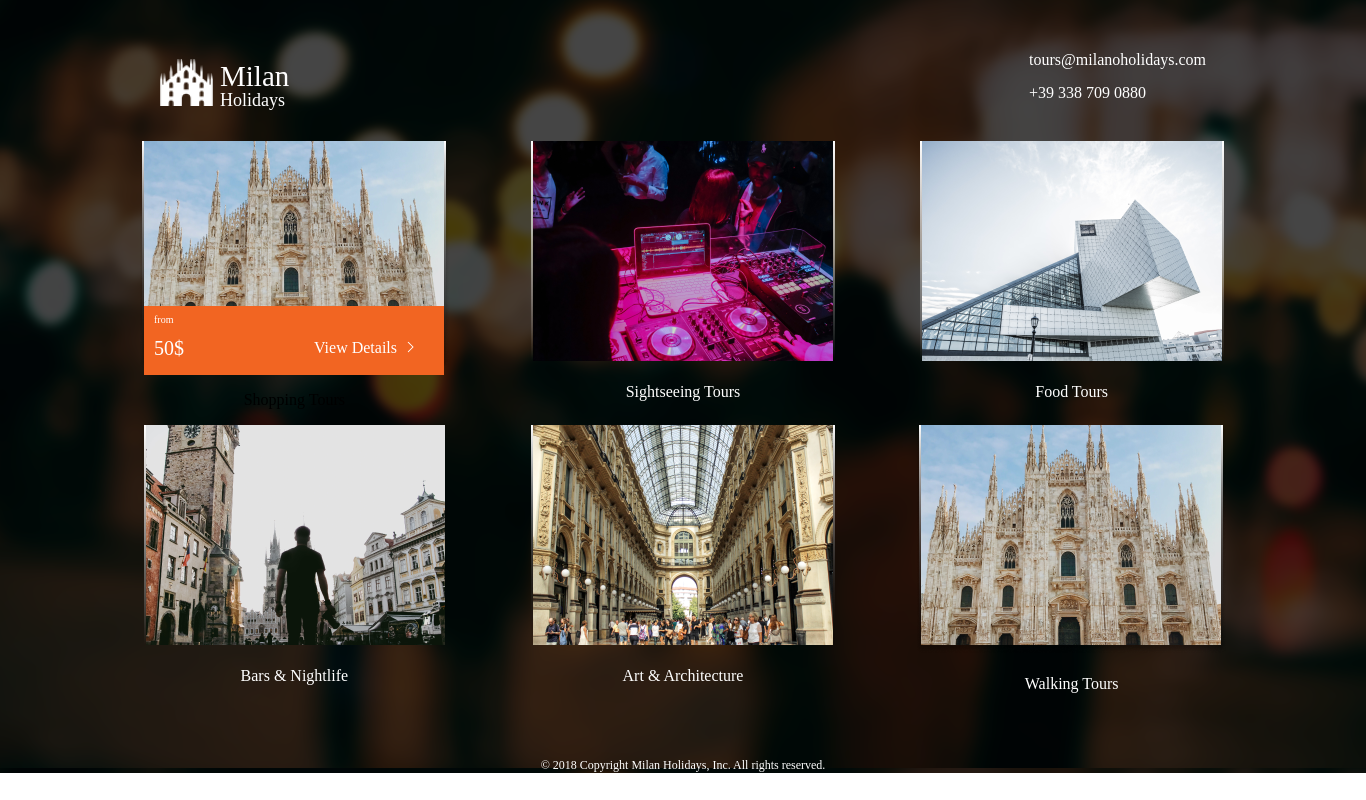
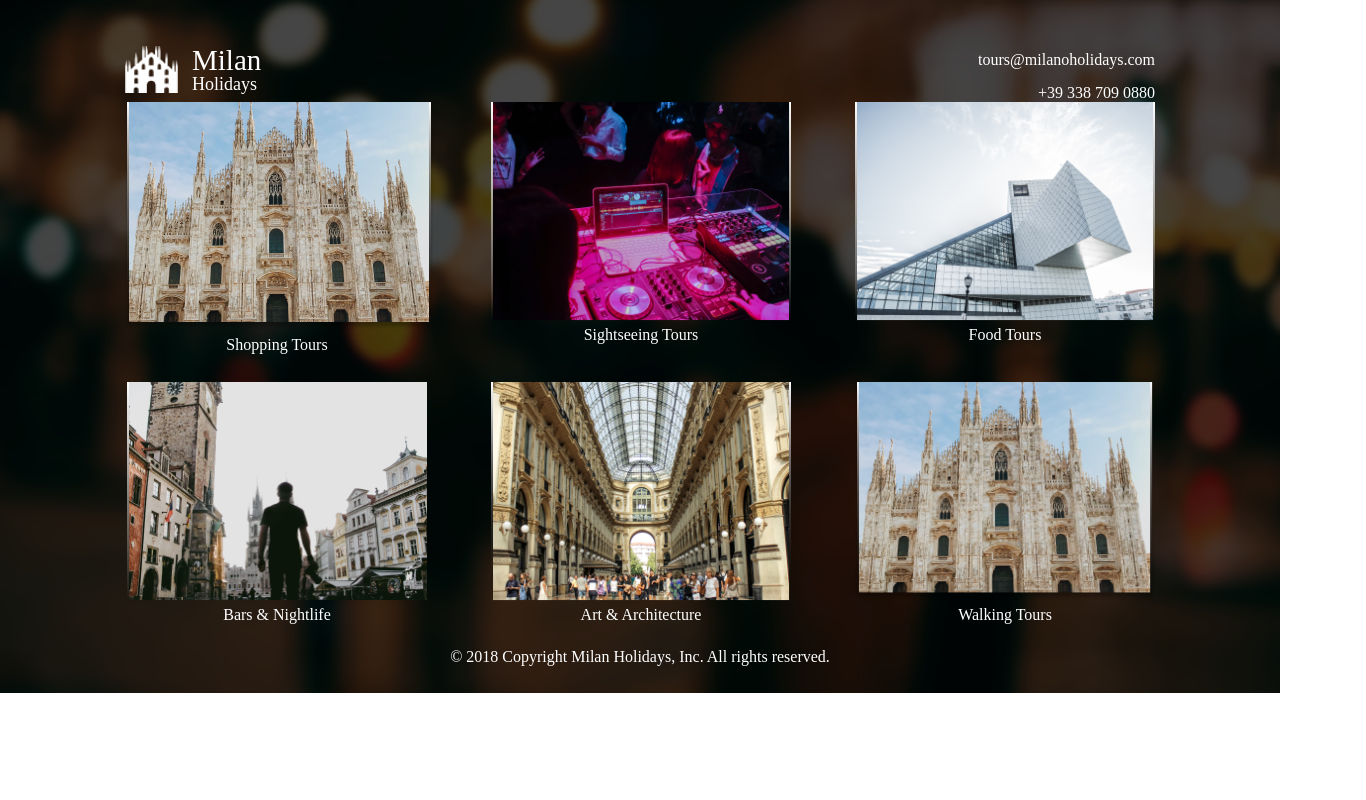
Before and after one commit to KateSof/Homework, a plain HTML site: page HW5/index.html in a window 1280 px wide. Shown: the whole page, 1366 px wide, since content can reach past the window. Drawn offline with Linux system fonts and the light colour scheme.

Commit message:
Add files via upload

```diff
--- a/HW5/index.html
+++ b/HW5/index.html
@@ -12,8 +12,8 @@
         <header class="header">
             <div class="logo-name">
                 <a class="logo-name-link" href="#">
-                    <div class="logo"></div>
-                    <div class="name"><p class="name-title"><span class="bigger-name">Milan</span><span class="smaller-name">Holidays</span><p></div>
+
+                    <div class="name"><p class="name-title"><span class="bigger-name">Milan</span><span class="smaller-name">Holidays</span></p></div>
                 </a>
             </div>
             <div class="contacts">
@@ -25,34 +25,61 @@
             <ul class="options">
                 <li class="item-option">
                     <a class="link-item-option" href="#">
-                        <div class="img-position">
-                            <img src="img/image1.png" class="image">
-                            <div class="position">
+                        <img src="img/image1.png" class="image" >
+                        <p class="text-option">Shopping Tours</p>
+                          <div class="position">
                                 <span class="position-text">
                                     <p class="from">from</p>
                                     <p class="price">50$</p>
                                 </span>
                             <a href="#" class="position-details"><p class="details-text">View Details</p></a>
                             </div>
-                         </div>
-
-                        <p class="text-option">Shopping Tours</p>
                     </a>
                 </li>
                 <li class="item-option">
-                    <a class="link-item-option" href="#"><img src="img/image 2.png" class="image"><p class="text-option">Sightseeing Tours</p></a>
+                    <a class="link-item-option" href="#"><img src="img/image 2.png" width="300" height="220" class="image"><p class="text-option">Sightseeing Tours</p><div class="position">
+                        <span class="position-text">
+                            <p class="from">from</p>
+                            <p class="price">50$</p>
+                        </span>
+                    <a href="#" class="position-details"><p class="details-text">View Details</p></a>
+                    </div></a>
                 </li>
                 <li class="item-option">
-                    <a class="link-item-option" href="#"><img src="img/image3.png" class="image"><p class="text-option">Food Tours</p></a>
+                    <a class="link-item-option" href="#"><img src="img/image3.png" width="300" height="220" class="image"><p class="text-option">Food Tours</p><div class="position">
+                        <span class="position-text">
+                            <p class="from">from</p>
+                            <p class="price">50$</p>
+                        </span>
+                    <a href="#" class="position-details"><p class="details-text">View Details</p></a>
+                    </div></a>
                 </li>
                 <li class="item-option">
-                    <a class="link-item-option" href="#"><img src="img/image4.png" class="image"><p class="text-option">Bars & Nightlife</p></a>
+                    <a class="link-item-option" href="#"><img src="img/image4.png" width="300" height="220" class="image"><p class="text-option">Bars & Nightlife</p><div class="position">
+                        <span class="position-text">
+                            <p class="from">from</p>
+                            <p class="price">50$</p>
+                        </span>
+                    <a href="#" class="position-details"><p class="details-text">View Details</p></a>
+                    </div>              </a>
                 </li>
                 <li class="item-option">
-                    <a class="link-item-option" href="#"><img src="img/image5.png" class="image"><p class="text-option">Art & Architecture</p></a>
+                    <a class="link-item-option" href="#"><img src="img/image5.png" width="300" height="220" class="image"><p class="text-option">Art & Architecture</p><div class="position">
+                        <span class="position-text">
+                            <p class="from">from</p>
+                            <p class="price">50$</p>
+                        </span>
+                    <a href="#" class="position-details"><p class="details-text">View Details</p></a>
+                    </div>              </a>
                 </li>
                 <li class="item-option">
-                    <a class="link-item-option" href="#"><img src="img/image1.png" class="image"><p class="text-option">Walking Tours</p></a>
+                    <a class="link-item-option" href="#"><img src="img/image1.png" width="300" height="220" class="image"><p class="text-option">Walking Tours</p><div class="position">
+                        <span class="position-text">
+                            <p class="from">from</p>
+                            <p class="price">50$</p>
+                        </span>
+                    <a href="#" class="position-details"><p class="details-text">View Details</p></a>
+                    </div>              </a>
                 </li>
             </ul>
         </main>
--- a/HW5/style.css
+++ b/HW5/style.css
@@ -1,33 +1,55 @@
 body{
+    background-image: url(img/background.png);
+    background-repeat: no-repeat;
+	background-position: left;
+	background-size: cover  ;
     margin:0;
     padding: 0;
 }
+main{
+	width: 1030px;
+}
 .milan-holidays{
-    background-image: url(img/background.png);
-    width: 1366px;
+
+    width: 1030px;
     margin-left: auto;
     margin-right: auto;
 }
 .header{
     padding-top: 46px;
-    padding-left: 160px;
-    padding-right: 160px;
+
     display: flex;
     justify-content: space-between;
 }
 .logo-name-link{
     text-decoration-line: none;
+    align-items: center;
 }
-.logo{
+
+.name:hover .name-title{
+    color: #F26522;
+}
+.name{
     background-image: url(img/logo.png);
-    width: 53px;
-    height: 47px;
-    margin-top: 13px;
+    background-repeat: no-repeat;
+    padding-left: 60px;
+
+
 }
-.logo:hover{
+.logo-name{
+    align-items: center;
+}
+.name:hover{
     background-image: url(img/logo2.png);
+    background-repeat: no-repeat;
+
 }
+
+
 .name-title{
+   margin-block-start: 0;
+   margin-block-end: 0;
+
     color: white;
     display: flex;
     flex-direction: column;
@@ -50,6 +72,7 @@
 .contacts{
     display: flex;
     flex-direction: column;
+    text-align: right;
 }
 .mail {
     color: white;
@@ -70,36 +93,39 @@
 }
 .options{
     display: grid;
+    grid-gap: 60px;
     grid-template-columns: 1fr 1fr 1fr;
-   padding-left: 100px;
-   padding-right: 100px;
+    margin-block-start: 0;
+    margin-inline-start: 0;
+    margin-inline-end:0;
+    margin-block-end: 0;
+    padding-inline-start: 0;
+    list-style: none;
+}
 
+.text-option{
+    color: #FFFFFF;
+    margin-block-start: 0;
+    margin-block-end: 0;
 }
 .item-option{
-    list-style: none;
+    width: 304px;
+    height: 220px;
+    position: relative;
     text-align: center;
 
 }
 
-/*.image:hover{
-    background-color: #F26522;
-    width: 294px;
-    height: 55px;
-    position: absolute;
-    bottom: 0;
-}*/
 .link-item-option{
     color: white;
-  text-decoration-line: none;
-  display: block;
+    text-decoration-line: none;
+
 }
-.link-item-option:hover{
-    color:#F26522;
-}
+
 .footer-link{
-    text-decoration-line: none;
+   text-decoration-line: none;
     color: white;
-    font-size: 12px;
+
 }
 .footer-link:hover{
     color:#F26522;
@@ -108,31 +134,18 @@
     text-align: center;
     margin-top:46px;
 }
-.img-position{
-   /* overflow: hidden;*/
-    position: relative;
-
-
-}
-
-.position:hover{
-   /* overflow: visible;*/
-   /*display: block;*/
-}
 .position{
     color: white;
     background-color:#F26522 ;
-    width:300px;
-    padding-top: 3px;
-    padding-bottom:3px;
-    margin-left: 44px;
+    width:301px;
     position: absolute;
     bottom: 0;
-    text-align: left;
-    display: flex;
-  justify-content: space-between;
- /*overflow: hidden;*/
- /*display: none;*/
+    left: 3px;
+    display: none;
+}
+.item-option:hover .position{
+    display:flex;
+    justify-content: space-between;
 }
 .position-text{
     padding-left: 10px;
@@ -154,12 +167,10 @@
 .position-details{
     text-decoration: none;
     color: white;
-
-
 }
 .details-text{
-    margin-bottom: 0;
-  margin-top: 30px;
+    margin-bottom: 10px;
+    margin-top: 30px;
     padding-right: 30px;
 }
 .details-text::after{
```
